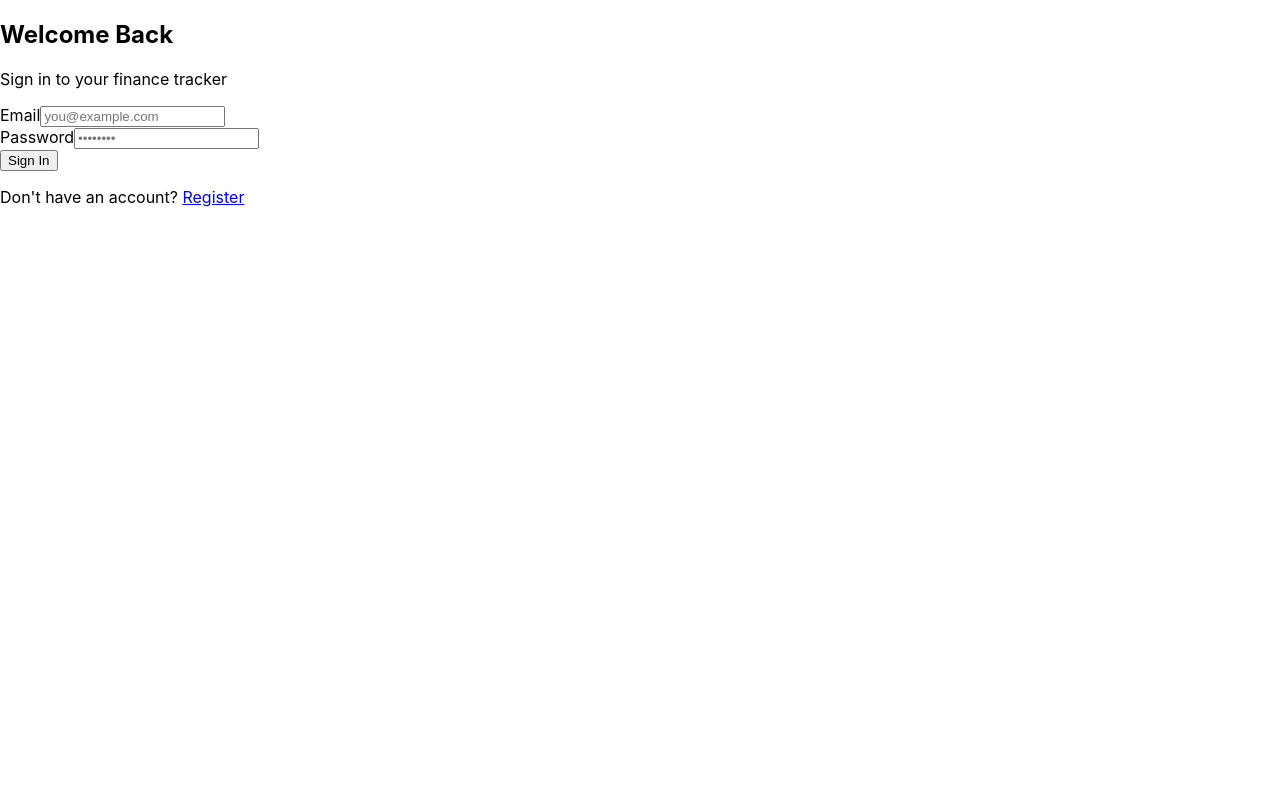
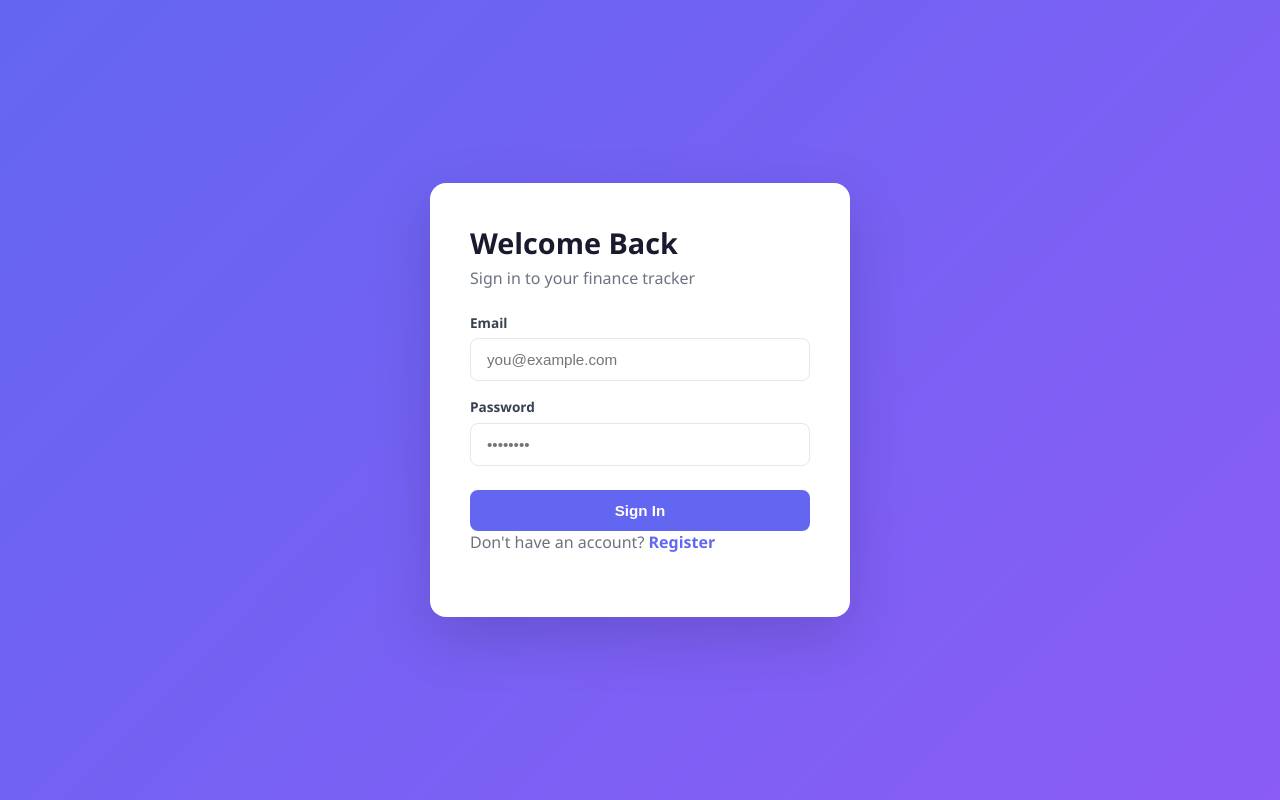
Before and after one commit to pranayg00/personal-finance-tracker, a React (Create React App) app in the folder client/: page / in a window 1280 px wide. Built offline with nearby package versions, Linux system fonts and the light colour scheme; no server answers.

Commit message:
feat: add global CSS styling for auth and dashboard

```diff
--- a/client/src/index.css
+++ b/client/src/index.css
@@ -1,13 +1,324 @@
-body {
+* {
   margin: 0;
-  font-family: -apple-system, BlinkMacSystemFont, 'Segoe UI', 'Roboto', 'Oxygen',
-    'Ubuntu', 'Cantarell', 'Fira Sans', 'Droid Sans', 'Helvetica Neue',
-    sans-serif;
-  -webkit-font-smoothing: antialiased;
-  -moz-osx-font-smoothing: grayscale;
+  padding: 0;
+  box-sizing: border-box;
 }
 
-code {
-  font-family: source-code-pro, Menlo, Monaco, Consolas, 'Courier New',
-    monospace;
+body {
+  font-family: 'Segoe UI', Tahoma, Geneva, Verdana, sans-serif;
+  background-color: #f0f2f5;
+  color: #1a1a2e;
 }
+
+/* AUTH */
+.auth-container {
+  min-height: 100vh;
+  display: flex;
+  align-items: center;
+  justify-content: center;
+  background: linear-gradient(135deg, #6366f1 0%, #8b5cf6 100%);
+}
+
+.auth-card {
+  background: white;
+  padding: 2.5rem;
+  border-radius: 16px;
+  width: 100%;
+  max-width: 420px;
+  box-shadow: 0 20px 60px rgba(0,0,0,0.15);
+}
+
+.auth-card h2 {
+  font-size: 1.8rem;
+  margin-bottom: 0.3rem;
+  color: #1a1a2e;
+}
+
+.auth-card p {
+  color: #6b7280;
+  margin-bottom: 1.5rem;
+}
+
+.auth-card a {
+  color: #6366f1;
+  text-decoration: none;
+  font-weight: 600;
+}
+
+/* FORMS */
+.form-group {
+  margin-bottom: 1rem;
+}
+
+.form-group label {
+  display: block;
+  font-size: 0.85rem;
+  font-weight: 600;
+  margin-bottom: 0.4rem;
+  color: #374151;
+}
+
+.form-group input,
+.form-group select {
+  width: 100%;
+  padding: 0.75rem 1rem;
+  border: 1.5px solid #e5e7eb;
+  border-radius: 8px;
+  font-size: 0.95rem;
+  transition: border-color 0.2s;
+  outline: none;
+}
+
+.form-group input:focus,
+.form-group select:focus {
+  border-color: #6366f1;
+}
+
+.form-row {
+  display: grid;
+  grid-template-columns: repeat(auto-fit, minmax(140px, 1fr));
+  gap: 1rem;
+}
+
+button[type='submit'],
+button.logout-btn,
+button.nav-btn {
+  padding: 0.75rem 1.5rem;
+  border: none;
+  border-radius: 8px;
+  font-size: 0.95rem;
+  font-weight: 600;
+  cursor: pointer;
+  transition: opacity 0.2s;
+}
+
+button[type='submit'] {
+  width: 100%;
+  background: #6366f1;
+  color: white;
+  margin-top: 0.5rem;
+}
+
+button[type='submit']:hover {
+  opacity: 0.9;
+}
+
+button[type='submit']:disabled {
+  opacity: 0.6;
+  cursor: not-allowed;
+}
+
+/* DASHBOARD */
+.dashboard-container {
+  min-height: 100vh;
+  background: #f0f2f5;
+}
+
+.dashboard-header {
+  background: white;
+  padding: 1rem 2rem;
+  display: flex;
+  align-items: center;
+  justify-content: space-between;
+  box-shadow: 0 2px 8px rgba(0,0,0,0.06);
+}
+
+.dashboard-header h1 {
+  font-size: 1.4rem;
+  color: #6366f1;
+}
+
+.header-right {
+  display: flex;
+  align-items: center;
+  gap: 1rem;
+}
+
+.header-right span {
+  color: #6b7280;
+  font-size: 0.9rem;
+}
+
+.logout-btn {
+  background: #fee2e2;
+  color: #ef4444;
+}
+
+.nav-btn {
+  background: #ede9fe;
+  color: #6366f1;
+}
+
+.dashboard-main {
+  max-width: 900px;
+  margin: 2rem auto;
+  padding: 0 1.5rem;
+}
+
+.dashboard-main h2 {
+  font-size: 1.2rem;
+  margin-bottom: 1rem;
+  color: #374151;
+}
+
+/* SUMMARY CARDS */
+.summary-cards {
+  display: grid;
+  grid-template-columns: repeat(auto-fit, minmax(200px, 1fr));
+  gap: 1.2rem;
+  margin-bottom: 2rem;
+}
+
+.summary-card {
+  background: white;
+  padding: 1.5rem;
+  border-radius: 12px;
+  box-shadow: 0 2px 8px rgba(0,0,0,0.06);
+}
+
+.card-title {
+  font-size: 0.85rem;
+  color: #6b7280;
+  margin-bottom: 0.5rem;
+  font-weight: 500;
+}
+
+.card-amount {
+  font-size: 1.8rem;
+  font-weight: 700;
+}
+
+/* TRANSACTIONS */
+.transaction-list {
+  list-style: none;
+  display: flex;
+  flex-direction: column;
+  gap: 0.6rem;
+}
+
+.transaction-item {
+  background: white;
+  padding: 1rem 1.2rem;
+  border-radius: 10px;
+  display: flex;
+  align-items: center;
+  gap: 1rem;
+  box-shadow: 0 1px 4px rgba(0,0,0,0.05);
+}
+
+.tx-category-dot {
+  width: 12px;
+  height: 12px;
+  border-radius: 50%;
+  flex-shrink: 0;
+}
+
+.tx-info {
+  flex: 1;
+  display: flex;
+  flex-direction: column;
+}
+
+.tx-title {
+  font-weight: 600;
+  font-size: 0.95rem;
+}
+
+.tx-meta {
+  font-size: 0.78rem;
+  color: #9ca3af;
+  margin-top: 0.2rem;
+}
+
+.tx-right {
+  display: flex;
+  align-items: center;
+  gap: 0.8rem;
+}
+
+.tx-amount {
+  font-weight: 700;
+  font-size: 1rem;
+}
+
+.tx-amount.income { color: #22c55e; }
+.tx-amount.expense { color: #ef4444; }
+
+.delete-btn {
+  background: none;
+  border: none;
+  color: #d1d5db;
+  cursor: pointer;
+  font-size: 0.85rem;
+  padding: 0.2rem 0.4rem;
+  border-radius: 4px;
+  transition: color 0.2s;
+}
+
+.delete-btn:hover { color: #ef4444; }
+
+/* TRANSACTION FORM */
+.transaction-form-card {
+  background: white;
+  padding: 1.5rem;
+  border-radius: 12px;
+  box-shadow: 0 2px 8px rgba(0,0,0,0.06);
+  margin-bottom: 2rem;
+}
+
+.transaction-form-card h3 {
+  margin-bottom: 1rem;
+  color: #374151;
+}
+
+/* FILTERS */
+.transactions-header {
+  display: flex;
+  align-items: center;
+  justify-content: space-between;
+  margin-bottom: 1rem;
+}
+
+.filter-buttons {
+  display: flex;
+  gap: 0.5rem;
+}
+
+.filter-btn {
+  padding: 0.4rem 1rem;
+  border: 1.5px solid #e5e7eb;
+  border-radius: 20px;
+  background: white;
+  cursor: pointer;
+  font-size: 0.85rem;
+  font-weight: 500;
+  transition: all 0.2s;
+}
+
+.filter-btn.active {
+  background: #6366f1;
+  color: white;
+  border-color: #6366f1;
+}
+
+/* UTILITIES */
+.error-message {
+  background: #fee2e2;
+  color: #ef4444;
+  padding: 0.75rem 1rem;
+  border-radius: 8px;
+  margin-bottom: 1rem;
+  font-size: 0.9rem;
+}
+
+.empty-state {
+  text-align: center;
+  color: #9ca3af;
+  padding: 2rem;
+  background: white;
+  border-radius: 10px;
+}
+
+.recent-transactions {
+  margin-top: 2rem;
+}
```
